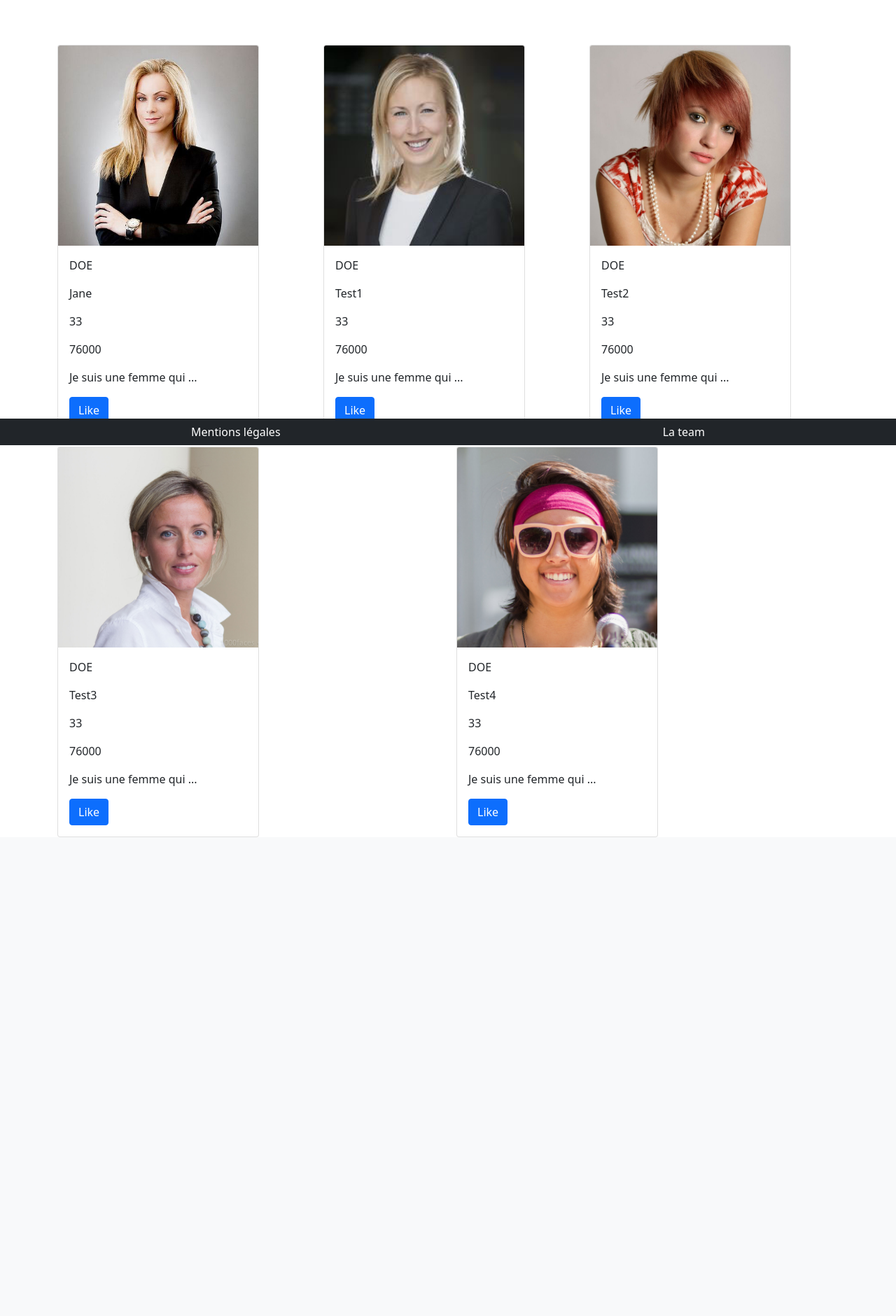
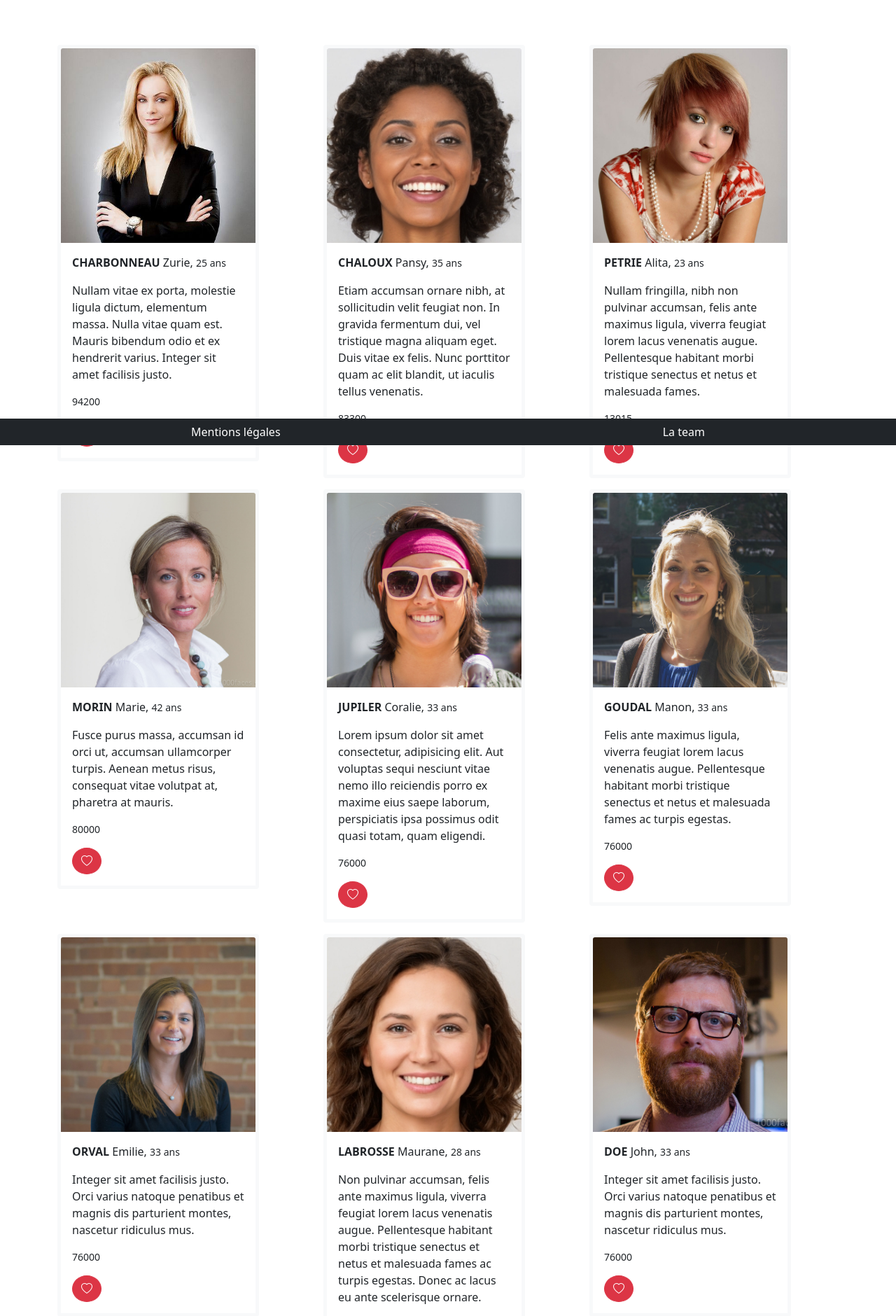
Before and after one commit to Pwcca92/lovers.com, a PHP site: page /views/lovers.php in a window 1280 px wide. Shown: the part 164-2044 px from the top of the page at 70% size. Before the commit the page ends 1360 px from the top, so only its background shows below. Run offline with PHP 8.4, Linux system fonts and the light colour scheme; some libraries are stand-ins or nearby versions.

Commit message:
+img  lovers-controller et lovers.php

```diff
--- a/controllers/lovers-controller.php
+++ b/controllers/lovers-controller.php
@@ -2,58 +2,91 @@
 // femmes
 $femmes = [
     [
-    'lastname' => 'DOE',
-    'firstname' => 'Jane',
-    'age' => '33',
+    'lastname' => 'Charbonneau',
+    'firstname' => 'Zurie',
+    'age' => '25',
     'gender' => 'femme',
-    'mail' => 'john.doe@exemple.com',
-    'zipcode' => '76000',
+    'mail' => 'zurieCharbonneau@dayrep.com',
+    'zipcode' => '94200',
     'picture' => '1.jpg',
-    'description' => 'Je suis une femme qui ...',
+    'description' => 'Nullam vitae ex porta, molestie ligula dictum, elementum massa. Nulla vitae quam est. Mauris bibendum odio et ex hendrerit varius. Integer sit amet facilisis justo.',
     'is_enabled' => true,
     ],
     [
-    'lastname' => 'DOE',
-    'firstname' => 'Test1',
-    'age' => '33',
+    'lastname' => 'Chaloux',
+    'firstname' => 'Pansy',
+    'age' => '35',
     'gender' => 'femme',
-    'mail' => 'john.doe@exemple.com',
-    'zipcode' => '76000',
-    'picture' => '3.jpg',
-    'description' => 'Je suis une femme qui ...',
+    'mail' => 'pansychalouxe@mail.com',
+    'zipcode' => '83300',
+    'picture' => '96.jpg',
+    'description' => 'Etiam accumsan ornare nibh, at sollicitudin velit feugiat non. In gravida fermentum dui, vel tristique magna aliquam eget. Duis vitae ex felis. Nunc porttitor quam ac elit blandit, ut iaculis tellus venenatis.',
     'is_enabled' => true,
     ],
     [
-    'lastname' => 'DOE',
-    'firstname' => 'Test2',
-    'age' => '33',
+    'lastname' => 'Petrie',
+    'firstname' => 'Alita',
+    'age' => '23',
     'gender' => 'femme',
-    'mail' => 'john.doe@exemple.com',
-    'zipcode' => '76000',
+    'mail' => 'petriealita@yahoo.fr',
+    'zipcode' => '13015',
     'picture' => '7.jpg',
-    'description' => 'Je suis une femme qui ...',
+    'description' => 'Nullam fringilla, nibh non pulvinar accumsan, felis ante maximus ligula, viverra feugiat lorem lacus venenatis augue. Pellentesque habitant morbi tristique senectus et netus et malesuada fames.',
     'is_enabled' => true,
     ],
     [
-    'lastname' => 'DOE',
-    'firstname' => 'Test3',
-    'age' => '33',
+    'lastname' => 'Morin',
+    'firstname' => 'Marie',
+    'age' => '42',
     'gender' => 'femme',
-    'mail' => 'john.doe@exemple.com',
-    'zipcode' => '76000',
+    'mail' => 'mariemorin@mail.fr',
+    'zipcode' => '80000',
     'picture' => '20.jpg',
-    'description' => 'Je suis une femme qui ...',
+    'description' => 'Fusce purus massa, accumsan id orci ut, accumsan ullamcorper turpis. Aenean metus risus, consequat vitae volutpat at, pharetra at mauris.',
     'is_enabled' => true,
     ],
     [
-    'lastname' => 'DOE',
-    'firstname' => 'Test4',
+    'lastname' => 'Jupiler',
+    'firstname' => 'Coralie',
     'age' => '33',
     'gender' => 'femme',
     'mail' => 'john.doe@exemple.com',
     'zipcode' => '76000',
     'picture' => '21.jpg',
-    'description' => 'Je suis une femme qui ...',
+    'description' => 'Lorem ipsum dolor sit amet consectetur, adipisicing elit. Aut voluptas sequi nesciunt vitae nemo illo reiciendis porro ex maxime eius saepe laborum, perspiciatis ipsa possimus odit quasi totam, quam eligendi.',
+    'is_enabled' => true,
+    ],
+    [
+    'lastname' => 'Goudal',
+    'firstname' => 'Manon',
+    'age' => '33',
+    'gender' => 'femme',
+    'mail' => 'john.doe@exemple.com',
+    'zipcode' => '76000',
+    'picture' => '27.jpg',
+    'description' => 'Felis ante maximus ligula, viverra feugiat lorem lacus venenatis augue. Pellentesque habitant morbi tristique senectus et netus et malesuada fames ac turpis egestas.',
+    'is_enabled' => true,
+    ],
+    [
+    'lastname' => 'Orval',
+    'firstname' => 'Emilie',
+    'age' => '33',
+    'gender' => 'femme',
+    'mail' => 'john.doe@exemple.com',
+    'zipcode' => '76000',
+    'picture' => '16.jpg',
+    'description' => 'Integer sit amet facilisis justo. Orci varius natoque penatibus et magnis dis parturient montes, nascetur ridiculus mus.',
+    'is_enabled' => true,
+    ],
+    [
+    'lastname' => 'Labrosse',
+    'firstname' => 'Maurane',
+    'age' => '28',
+    'gender' => 'femme',
+    'mail' => 'john.doe@exemple.com',
+    'zipcode' => '76000',
+    'picture' => '100.jpg',
+    'description' => 'Non pulvinar accumsan, felis ante maximus ligula, viverra feugiat lorem lacus venenatis augue. Pellentesque habitant morbi tristique senectus et netus et malesuada fames ac turpis egestas. Donec ac lacus eu ante scelerisque ornare.',
     'is_enabled' => true,
     ],
 ];
@@ -66,8 +99,9 @@ $hommes = [
     'gender' => 'homme',
     'mail' => 'john.doe@exemple.com',
     'zipcode' => '76000',
-    'picture' => 'image.jpg',
-    'description' => 'Je suis une homme qui ...',
+    'picture' => '14.jpg',
+    'description' => 'Integer sit amet facilisis justo. Orci varius natoque penatibus et magnis dis parturient montes, nascetur ridiculus mus.',
+    'is_enabled' => true,
     ],
     [
     'lastname' => 'DOE',
@@ -76,8 +110,9 @@ $hommes = [
     'gender' => 'homme',
     'mail' => 'john.doe@exemple.com',
     'zipcode' => '76000',
-    'picture' => 'image.jpg',
-    'description' => 'Je suis une homme qui ...',
+    'picture' => '29.jpg',
+    'description' => 'Lorem ipsum dolor sit amet consectetur, adipisicing elit. Aut voluptas sequi nesciunt vitae nemo illo reiciendis porro ex maxime eius saepe laborum, perspiciatis ipsa possimus odit quasi totam, quam eligendi.',
+    'is_enabled' => true,
     ],
     [
     'lastname' => 'DOE',
@@ -86,8 +121,9 @@ $hommes = [
     'gender' => 'homme',
     'mail' => 'john.doe@exemple.com',
     'zipcode' => '76000',
-    'picture' => 'image.jpg',
-    'description' => 'Je suis une homme qui ...',
+    'picture' => '34.jpg',
+    'description' => 'Aut voluptas sequi nesciunt vitae nemo illo reiciendis porro ex maxime eius saepe laborum, perspiciatis ipsa possimus odit quasi totam, quam eligendi.',
+    'is_enabled' => true,
     ],
     [
     'lastname' => 'DOE',
@@ -96,8 +132,9 @@ $hommes = [
     'gender' => 'homme',
     'mail' => 'john.doe@exemple.com',
     'zipcode' => '76000',
-    'picture' => 'image.jpg',
-    'description' => 'Je suis une homme qui ...',
+    'picture' => '45.jpg',
+    'description' => 'Nullam fringilla, nibh non pulvinar accumsan, felis ante maximus ligula, viverra feugiat lorem lacus venenatis augue. Pellentesque habitant morbi tristique senectus et netus et malesuada fames.',
+    'is_enabled' => true,
     ],
     [
     'lastname' => 'DOE',
@@ -106,8 +143,9 @@ $hommes = [
     'gender' => 'homme',
     'mail' => 'john.doe@exemple.com',
     'zipcode' => '76000',
-    'picture' => 'image.jpg',
-    'description' => 'Je suis une homme qui ...',
+    'picture' => '46.jpg',
+    'description' => 'Viverra feugiat lorem lacus venenatis augue. Pellentesque habitant morbi tristique senectus et netus et malesuada fames.',
+    'is_enabled' => true,
     ],
 ];
 
--- a/views/lovers.php
+++ b/views/lovers.php
@@ -14,23 +14,41 @@ foreach($femmes as $femme) : ?>
 <!-- si la clé existe et a pour valeur "vrai", on affiche -->
 <?php if (array_key_exists('is_enabled', $femme) && $femme['is_enabled'] == true): ?>
         <div class="col pt-3">
-            <div class="card" style="width: 18rem;">
+            <div class="card border border-5 border-light" style="width: 18rem;">
                 <img src="../assets/img/femmes/<?= $femme['picture'] ?>" class="card-img-top" alt="profile picture">
                 <div class="card-body">
-                    <p class="card-text"><?= $femme['lastname']; ?></p>
-                    <p class="card-text"><?= $femme['firstname']; ?></p>
-                    <p class="card-text"><?= $femme['age']; ?></p>
-                    <p class="card-text"><?= $femme['zipcode']; ?></p>
+                    <p class="card-text"><span class="text-uppercase fw-bold"><?= $femme['lastname']; ?></span> <?= $femme['firstname']; ?>, <span class="small text-end"><?= $femme['age']; ?> ans</span></p>
                     <p class="card-text"><?= $femme['description']; ?></p>
-
-                    <a href="#" class="btn btn-primary">Like</a>
+                    <p class="card-text small"><?= $femme['zipcode']; ?></p>
+                    <a href="#" class="btn btn-danger rounded-circle" ><i class="bi bi-heart"></i></a>
                 </div>
             </div>
         </div>
    <?php endif;
 endforeach
+?>
 
+<?php
+
+foreach($hommes as $homme) : ?>
+<!-- si la clé existe et a pour valeur "vrai", on affiche -->
+<?php if (array_key_exists('is_enabled', $homme) && $homme['is_enabled'] == true): ?>
+        <div class="col pt-3">
+            <div class="card border border-5 border-light" style="width: 18rem;">
+                <img src="../assets/img/hommes/<?= $homme['picture'] ?>" class="card-img-top" alt="profile picture">
+                <div class="card-body">
+                    <p class="card-text"><span class="text-uppercase fw-bold"><?= $homme['lastname']; ?></span> <?= $homme['firstname']; ?>, <span class="small text-end"><?= $homme['age']; ?> ans</span></p>
+                    <p class="card-text"><?= $homme['description']; ?></p>
+                    <p class="card-text small"><?= $homme['zipcode']; ?></p>
+                    <a href="#" class="btn btn-danger rounded-circle" ><i class="bi bi-heart"></i></a>
+                </div>
+            </div>
+        </div>
+   <?php endif;
+endforeach
 ?>
+
+
     </div>
 
 </div>
```
Also changed, not shown: assets/img/femmes/100.jpg (added), assets/img/femmes/16.jpg (added), assets/img/femmes/8.jpg (added), assets/img/femmes/95.jpg (added), assets/img/femmes/96.jpg (added).
